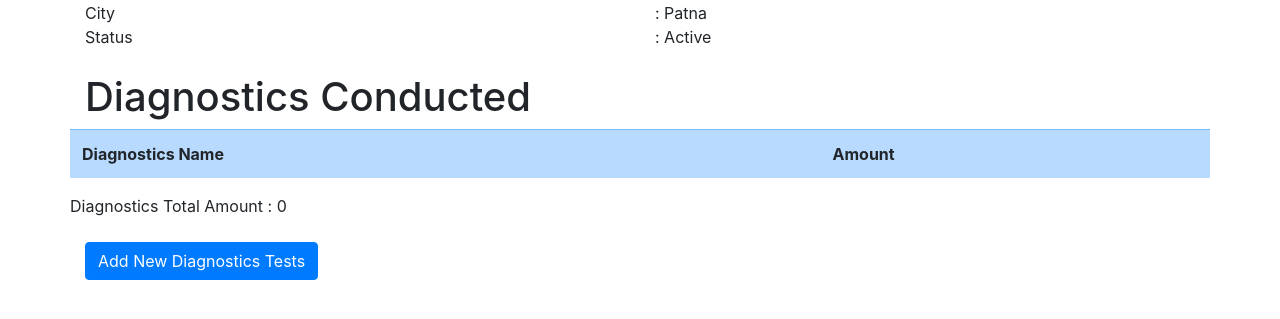
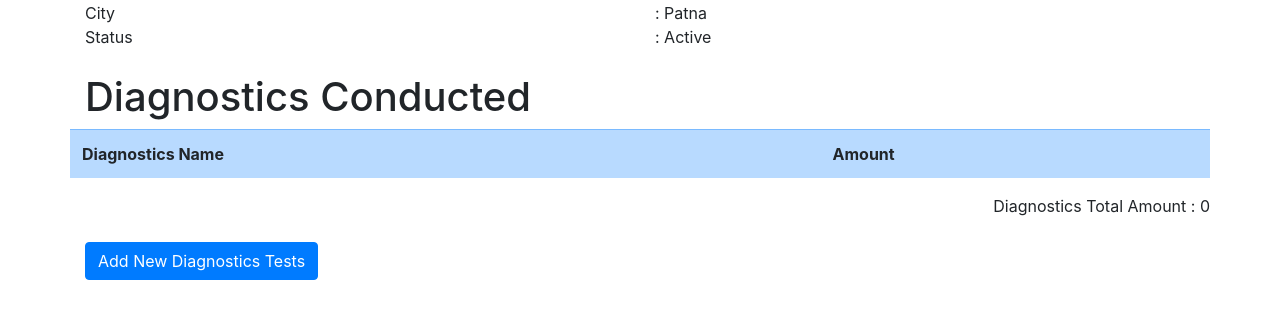
Before and after one commit to AniketCPatel/hospitalmanagementsystem, a Flask app: page /show_patient_details?patient_id=66947383 in a window 1280 px wide. Shown: the part 337-656 px from the top of the page. Run offline with Flask 2, Linux system fonts and the light colour scheme; a user stored in the database is signed in; data comes from the database, SQL or seed files in the repository; both versions use the stored data as it was after the commit; lists and menus that the app fills with data are empty; some libraries are stand-ins or nearby versions.

Commit message:
Added go back buttons and corrected after delete patient add bug.

```diff
--- a/hms/routes.py
+++ b/hms/routes.py
@@ -76,7 +76,8 @@ def search_patient():
 @app.route('/add_patient', methods=['GET', 'POST'])
 def add_patient():
 	form = PatientDetailsForm()
-	form.patient_id.data = PatientDetailsForm.generate_patient_id()
+	if not form.patient_id.data:
+		form.patient_id.data = PatientDetailsForm.generate_patient_id()
 	form.patient_DOD.data = dt(3000,1,1)
 	if form.validate_on_submit():
 		patient = Patient(ssn=form.ssn.data, patient_id=form.patient_id.data, patient_name=form.patient_name.data, patient_address=form.patient_address.data, patient_age=form.patient_age.data, patient_DOJ=form.patient_DOJ.data, patient_DOD=form.patient_DOD.data, patient_room_type=form.patient_room_type.data, patient_state=form.patient_state.data, patient_city=form.patient_city.data, patient_status=form.patient_status.data)
@@ -107,7 +108,7 @@ def update_patient_details():
 		db.session.commit()
 		flash("Patient Details Successfully Updated!!!", category="success")
 		return redirect(url_for('show_patient_details', patient_id=patient_id))
-	return render_template('update_patient_details.html', title="Update Details", form=form)
+	return render_template('update_patient_details.html', title="Update Details", form=form, patient_id=patient_id)
 
 
 @app.route('/delete_patient', methods=['GET', 'POST'])
@@ -117,13 +118,7 @@ def delete_patient():
 	patient = Patient.query.filter_by(patient_id=patient_id).first()
 	if form.validate_on_submit():
 		if form.patient_id.data == patient_id and patient_id != None:
-			for medicine in patient.medicines:
-				db.session.delete(medicine)
-				db.session.commit()
-			for diagnostic in patient.diagnostics:
-				db.session.delete(diagnostic)
-				db.session.commit()
-			db.session.delete(patient)
+			patient.patient_status = "Inactive"
 			db.session.commit()
 			flash("Patient Data Successfully Deleted!!!", category="success")
 			return redirect(url_for('search_patient'))
--- a/hms/templates/delete_patient.html
+++ b/hms/templates/delete_patient.html
@@ -43,6 +43,7 @@
 			<div class="col"></div>
 		</div> <br>
 		{{ form.submit(class="btn btn-danger") }}
+		<a class="btn btn-primary" href="{{ url_for('show_patient_details', patient_id=patient.patient_id) }}">Go Back</a>
 	</form>
 </section>
 {% endblock content %}
--- a/hms/templates/show_patient_details.html
+++ b/hms/templates/show_patient_details.html
@@ -62,7 +62,7 @@
 			</tr>
 			{% endfor %}
 		</table>
-		Medicines Total Amount : {{ med_total_amount }}
+		<div class="ml-auto">Medicines Total Amount : {{ med_total_amount }}</div>
 	</div>
 	<br>
 	{% if session.get('ROLE') == "pharm" %}
@@ -89,7 +89,7 @@
 			</tr>
 			{% endfor %}
 		</table>
-		Diagnostics Total Amount : {{ diag_total_amount }}
+		<div class="ml-auto">Diagnostics Total Amount : {{ diag_total_amount }}</div>
 	</div>
 	<br>
 	{% if session.get('ROLE') == "diag" %}
--- a/hms/templates/update_patient_details.html
+++ b/hms/templates/update_patient_details.html
@@ -6,7 +6,7 @@
 		<form action="" method="POST">
 			{{ form.hidden_tag() }}
 			<fieldset class="form-group">
-				<legend>Add Patient</legend>
+				<legend>Update Patient Details</legend>
 				<div class="form-group">
 					{{ form.ssn.label(class="form-control-label") }}
 					{% if form.ssn.errors %}
@@ -113,6 +113,7 @@
 				</div>
 				<div class="form-group">
 					{{ form.submit(class="btn btn-primary") }}
+					<a class="btn btn-primary" href="{{ url_for('show_patient_details', patient_id=patient_id) }}">Go Back</a>
 				</div>
 			</fieldset>
 		</form>
```
Also changed, not shown: hms/site.db.
